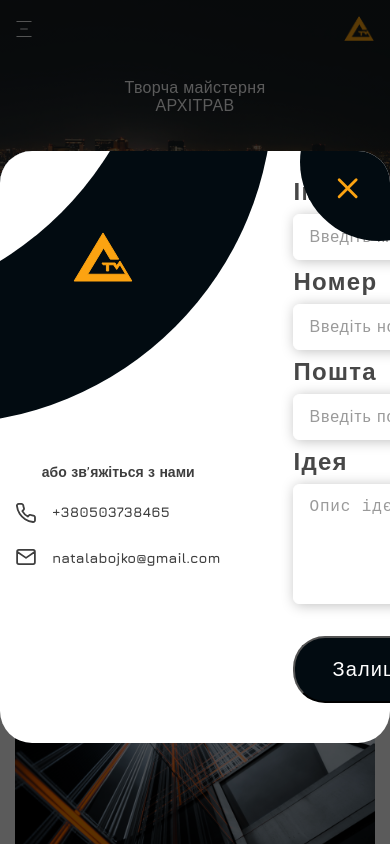
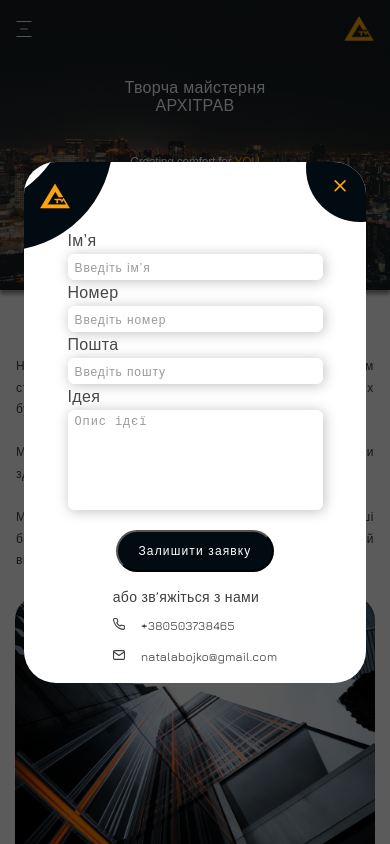
Before and after one commit to NatalaBoiko/architrave, a Next.js app: page / in a window 390 px wide. Both pictures are taken after a click on the button "Залишити заявку". Shown: the top 844 px of the page. Built offline with nearby package versions, Linux system fonts and the light colour scheme; a web font is replaced by a local one.

Commit message:
add modal-mobile

```diff
--- a/src/components/Modal/Modal.jsx
+++ b/src/components/Modal/Modal.jsx
@@ -33,17 +33,22 @@ const Modal = ({ closeModal }) => {
   return (
     <Backdrop closeModal={closeModal}>
       <div onClick={(e) => e.stopPropagation()} className={styles.modal}>
+        <div className={styles.modalContent}>
           <div className={styles.iconArchitrave} />
-        <Image src={logo} alt="icon" width={60} className={styles.logo} />
+          <Image src={logo} alt="icon" className={styles.logo} />
           <div className={styles.iconCloseBlog} />
-        <button className={styles.btnClose} type="button" onClick={closeModal}>
-          <Image src={close} alt="close" width={35} />
+          <button
+            className={styles.btnClose}
+            type="button"
+            onClick={closeModal}
+          >
+            <Image src={close} alt="close" className={styles.close} />
           </button>
           <div className={`${styles.contactsContainer} ${jura.className}`}>
             <p className={styles.text}>або зв’яжіться з нами</p>
             <div className={styles.contacts}>
               <div className={styles.contactsIcon}>
-              <Image src={tel} alt="telephone" width={20} />
+                <Image src={tel} alt="telephone" className={styles.icon} />
               </div>
               <a href="tel:+380503738465" className={styles.contactsAdress}>
                 +380503738465
@@ -51,12 +56,7 @@ const Modal = ({ closeModal }) => {
             </div>
             <div className={styles.contacts}>
               <div className={styles.contactsIcon}>
-              <Image
-                src={email}
-                alt="email"
-                width={20}
-                className={styles.icon}
-              />
+                <Image src={email} alt="email" className={styles.icon} />
               </div>
               <a
                 href="mailto:natalabojko@gmail.com"
@@ -68,6 +68,7 @@ const Modal = ({ closeModal }) => {
           </div>
           <ModalForm />
         </div>
+      </div>
     </Backdrop>
   );
 };
--- a/src/components/Modal/modal.module.scss
+++ b/src/components/Modal/modal.module.scss
@@ -13,59 +13,97 @@
   box-shadow: 1.294952630996704px 1.294952630996704px 12.949525833129883px 0px
     rgba(0, 0, 0, 0.25);
 
+  padding: 24px;
   cursor: pointer;
-  transition: all 1s ease;
+  // transition: all 2s ease;
+
+  transition: opacity 250ms cubic-bezier(0.4, 0, 0.2, 1),
+    visibility 250ms cubic-bezier(0.4, 0, 0.2, 1);
 }
 
 .modal {
   width: 821px;
-  height: 592px;
   border-radius: 32px;
   background-color: var(--main_bg_color);
-
-  margin-top: 50px;
-  display: flex;
-  padding: 27px 16px;
   overflow: hidden;
   position: relative;
   cursor: auto;
 }
 
+.modalContent {
+  padding: 70px 16px 16px 16px;
+  display: flex;
+  flex-direction: column-reverse;
+  align-items: center;
+
+  @media screen and (min-width: 768px) {
+    height: 592px;
+    flex-direction: row;
+    padding: 27px 16px;
+    align-items: flex-start;
+  }
+}
+
 .iconArchitrave {
-  width: 666px;
-  height: 666px;
+  width: 222px;
+  height: 222px;
   border-radius: 50%;
   background-color: var(--modal_bg_color);
   position: absolute;
+  top: -133px;
+  left: -133px;
+  &::after {
+    content: '';
+    display: block;
+    width: 222px;
+    height: 222px;
+    border-radius: 50%;
+    background-color: var(--main_bg_color);
+    position: absolute;
+    top: -42px;
+    left: -42px;
+  }
+  @media screen and (min-width: 768px) {
+    width: 666px;
+    height: 666px;
     top: -393px;
     left: -393px;
     &::after {
-    content: '';
-    display: block;
       width: 666px;
       height: 666px;
-    border-radius: 50%;
-    background-color: var(--main_bg_color);
-    position: absolute;
       top: -114px;
       left: -114px;
     }
   }
+}
 
 .logo {
+  width: 30px;
   position: absolute;
+  top: 8px;
+  left: 16px;
+  @media screen and (min-width: 768px) {
+    width: 60px;
     top: 81px;
     left: 73px;
   }
+}
 
 .iconCloseBlog {
+  width: 108px;
+  height: 108px;
+  position: absolute;
+  top: -48px;
+  right: -48px;
+  background-color: var(--modal_bg_color);
+  border-radius: 50%;
+
+  @media screen and (min-width: 768px) {
     width: 158px;
     height: 158px;
-  position: absolute;
     top: -68px;
     right: -68px;
-  background-color: var(--modal_bg_color);
-  border-radius: 50%;
+  }
 }
 
 .btnClose {
@@ -73,37 +111,72 @@
   border: none;
   cursor: pointer;
   position: absolute;
+  top: 8px;
+  right: 16px;
+  @media screen and (min-width: 768px) {
     top: 20px;
     right: 25px;
+  }
+}
+
+.close {
+  width: 20px;
+  @media screen and (min-width: 768px) {
+    width: 35px;
+  }
 }
 
 .contactsContainer {
   display: flex;
   flex-direction: column;
-  row-gap: 23px;
+  text-align: start;
+  row-gap: 8px;
+  @media screen and (min-width: 768px) {
+    row-gap: 32px;
+    margin-top: 285px;
     margin-right: 73px;
-  margin-top: 285px;
+  }
 }
 
 .text {
   color: var(--dark_fonf_color);
   font-size: 14px;
+  font-weight: 500;
+  letter-spacing: 0.32px;
+
+  @media screen and (min-width: 768px) {
+    font-size: 16px;
     font-weight: 700;
     text-align: center;
+  }
 }
 
 .contacts {
   display: flex;
+  align-items: center;
 }
 
 .contactsIcon {
   margin-right: 16px;
 }
 
+.icon {
+  width: 12px;
+  @media screen and (min-width: 768px) {
+    width: 20px;
+  }
+}
+
 .contactsAdress {
   color: var(--dark_fonf_color);
+  font-size: 12px;
+  font-weight: 500;
+
+  @media screen and (min-width: 768px) {
     font-size: 14px;
     font-weight: 700;
+  }
+
   &:hover,
   &:focus {
     color: var(--accent_color);
@@ -113,43 +186,73 @@
 .form {
   display: flex;
   flex-direction: column;
+  max-width: 399px;
+  @media screen and (min-width: 768px) {
     width: 399px;
+  }
 }
 
 .label {
+  font-size: 16px;
+  font-weight: 400;
+  letter-spacing: 0.32px;
+
   color: var(--modal_text_color);
+  cursor: pointer;
+  display: flex;
+  flex-direction: column;
+  margin-bottom: 4px;
+
+  @media screen and (min-width: 768px) {
     font-size: 24px;
     font-weight: 700;
     letter-spacing: 1.32px;
-  cursor: pointer;
-  display: flex;
-  flex-direction: column;
-  margin-bottom: 8px;
+  }
   &:hover,
   &:focus {
     color: var(--accent_color);
   }
+
+  @media screen and (min-width: 768px) {
+    margin-bottom: 8px;
+  }
 }
 
 .input {
+  width: 255px;
   color: var(--modal_text_color);
-  font-size: 16px;
-  font-weight: 500;
-  letter-spacing: 0.88px;
-  padding: 13px 15px;
+  font-size: 14px;
+  font-weight: 400;
+  letter-spacing: 0.32px;
+  padding: 4px 6px;
   border-radius: 6px;
   border: 1.295px solid var(--main_bg_color);
   background-color: var(--main_bg_color);
   box-shadow: 1.294952630996704px 1.294952630996704px 12.949525833129883px 0px
     rgba(0, 0, 0, 0.25);
-  margin-top: 8px;
+  margin-top: 4px;
   outline: none;
   &::placeholder {
     color: #9a9a9a;
+    font-size: 12px;
+    font-weight: 400;
+    letter-spacing: 0.88px;
+  }
+
+  @media screen and (min-width: 768px) {
+    width: 100%;
+    font-size: 16px;
+    font-weight: 500;
+    letter-spacing: 0.88px;
+    padding: 13px 15px;
+    margin-top: 8px;
+    &::placeholder {
       font-size: 16px;
       font-weight: 500;
       letter-spacing: 0.88px;
     }
+  }
+
   &:hover,
   &:focus {
     box-shadow: 1.294952630996704px 1.294952630996704px 12.949525833129883px 0px
@@ -158,21 +261,34 @@
 }
 
 .textarea {
+  max-height: 100px;
+  margin-bottom: 16px;
+  resize: none;
+  @media screen and (min-width: 768px) {
     max-height: 120px;
     margin-bottom: 24px;
-  resize: none;
+  }
 }
 
 .btn {
+  color: var(--main_bg_color);
+  font-size: 12px;
+  letter-spacing: 1.14px;
+  border-radius: 32px;
+  background: var(--modal_bg_color);
+  padding: 12px 20px;
+  margin: 0px auto 16px auto;
+  cursor: pointer;
+
+  @media screen and (min-width: 768px) {
     width: 255px;
-  color: var(--main_bg_color);
     font-size: 20px;
     font-weight: 500;
     letter-spacing: 1.14px;
-  border-radius: 32px;
-  background: var(--modal_bg_color);
     padding: 20px 31px;
-  cursor: pointer;
+    margin: 0;
+  }
+
   &:hover,
   &:focus {
     background-color: var(--accent_color);
```
Lines whose indentation alone changed are shown as unchanged.
